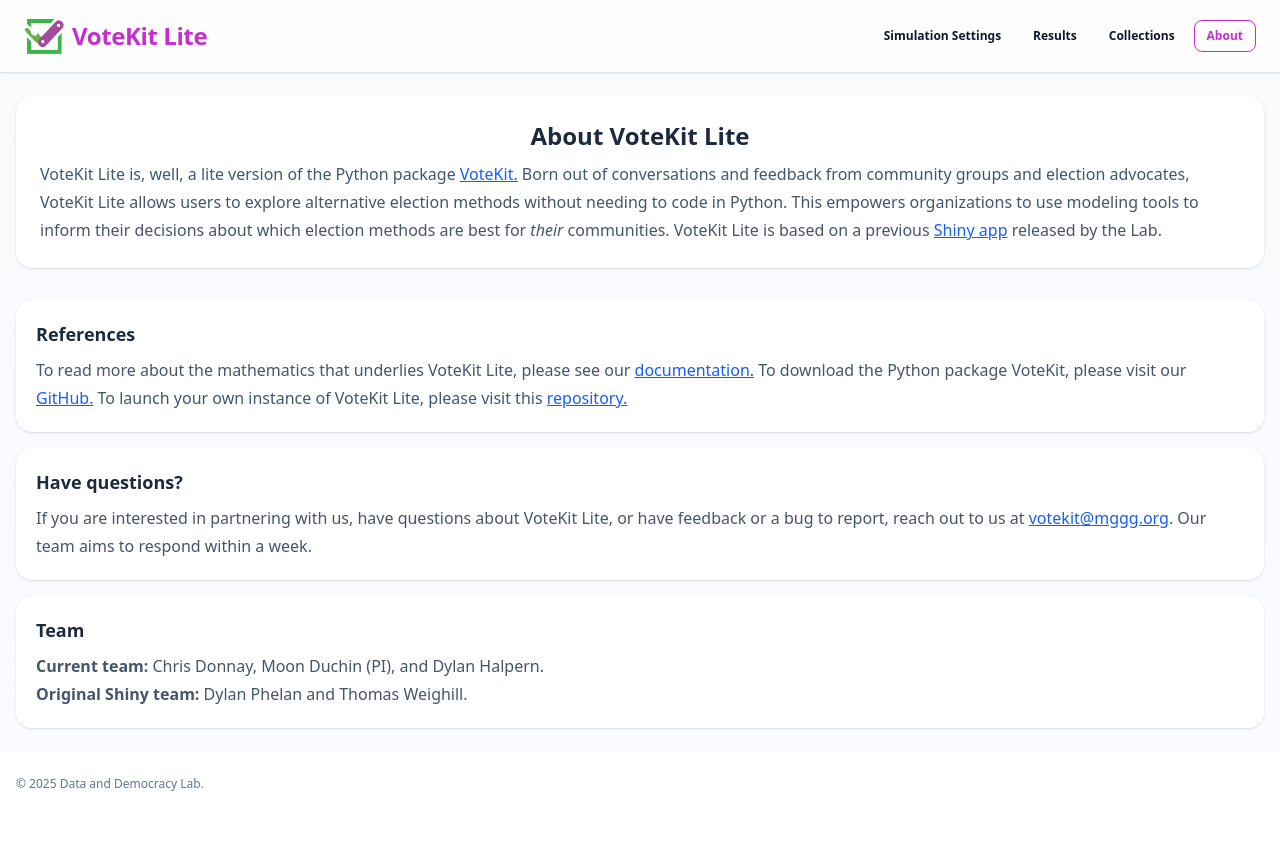
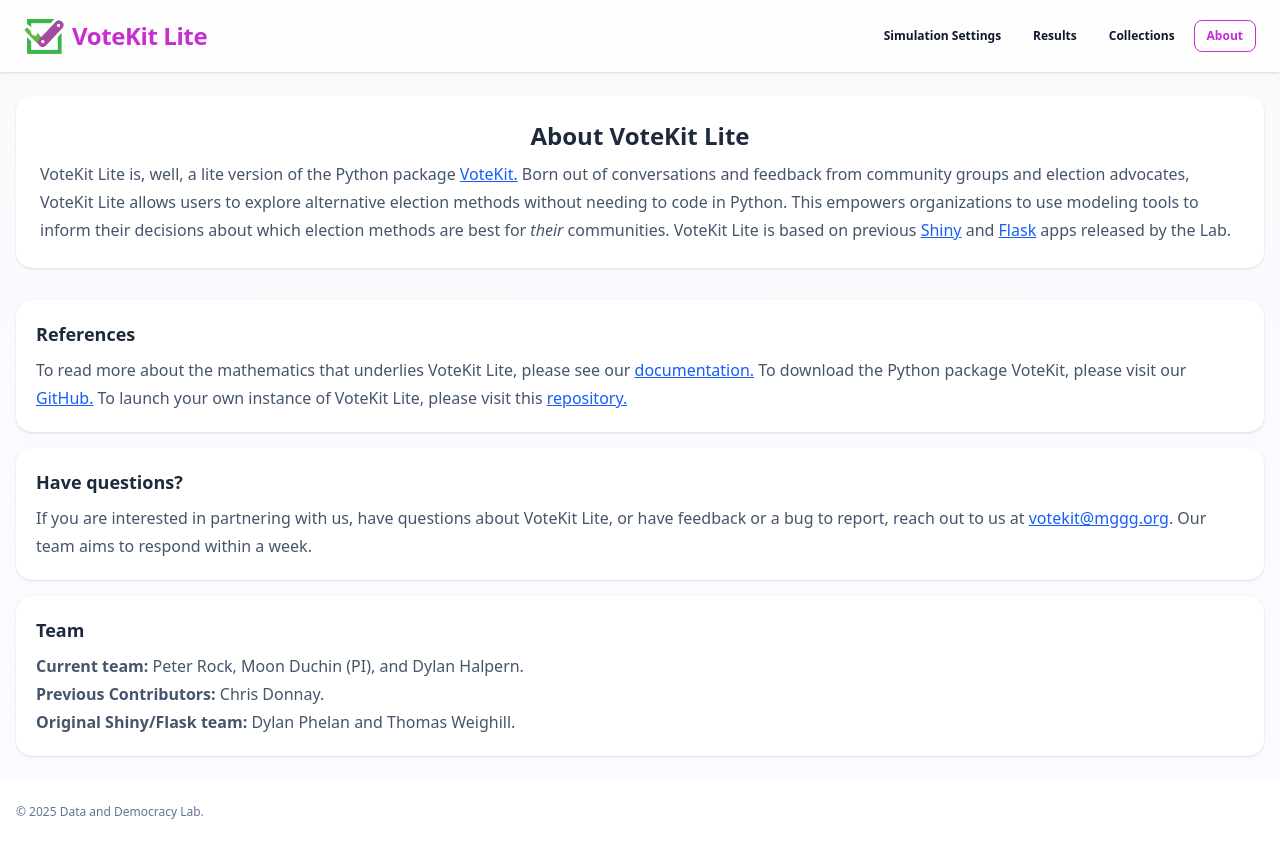
Before and after one commit to mggg/votekit-lite, a SvelteKit app in the folder app/: page /about in a window 1280 px wide. Before the commit the page ends 816 px from the top, so only its background shows below. Built offline with nearby package versions, Linux system fonts and the light colour scheme.

Commit message:
Update about page

```diff
--- a/app/src/routes/about/+page.svelte
+++ b/app/src/routes/about/+page.svelte
@@ -15,8 +15,9 @@
 		},
 		{
 			title: 'Team',
-			body: '<b>Current team:</b> Chris Donnay, Moon Duchin (PI), and Dylan Halpern.<br>\
-			<b>Original Shiny team:</b> Dylan Phelan and Thomas Weighill.'
+			body: '<b>Current team:</b> Peter Rock, Moon Duchin (PI), and Dylan Halpern.<br>\
+			<b>Previous Contributors:</b> Chris Donnay.<br>\
+			<b>Original Shiny/Flask team:</b> Dylan Phelan and Thomas Weighill.'
 		}
 	];
 </script>
@@ -35,14 +36,21 @@
 			Born out of conversations and feedback from community groups and election advocates, VoteKit Lite
 			allows users to explore alternative election methods without needing to code in Python. This empowers
 			organizations to use modeling tools to inform their decisions about which election methods are
-			best for <i>their</i> communities. VoteKit Lite is based on a previous
+			best for <i>their</i> communities. VoteKit Lite is based on previous
+			<a
+				href="https://thomasweighill.shinyapps.io/rcv-app"
+				target="_blank"
+				rel="noopener noreferrer"
+				class="text-blue-600 underline hover:text-blue-800">Shiny</a
+			>
+			and
 			<a
 				href="https://mggg.github.io/rcv-webapp/#/"
 				target="_blank"
 				rel="noopener noreferrer"
-				class="text-blue-600 underline hover:text-blue-800">Shiny app</a
+				class="text-blue-600 underline hover:text-blue-800">Flask</a
 			>
-			released by the Lab.
+			apps released by the Lab.
 		</p>
 	</div>
 
```
